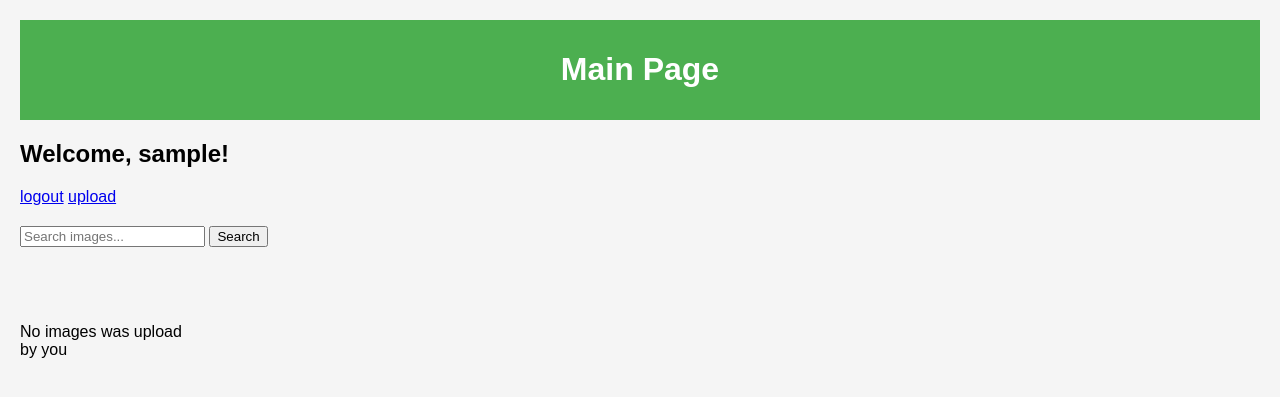
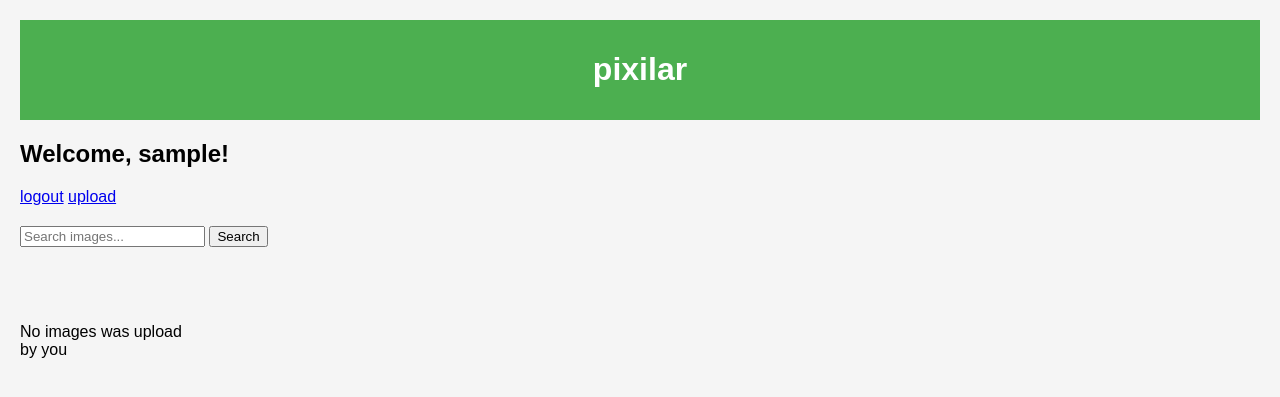
Before and after one commit to Aswin-00/pixilar_v01, a Django app: page / in a window 1280 px wide. Shown: the top 397 px of the page. Run offline with Django 5.2, Linux system fonts and the light colour scheme; the visitor is signed in with stand-in values (Sample User, id 1); data that the repository does not hold is empty; parts of the project's set-up code (start-up, migrations or seed data) failed here and were passed over; some libraries are stand-ins or nearby versions.

Commit message:
aws_update

```diff
--- a/myapp/templates/index.html
+++ b/myapp/templates/index.html
@@ -51,7 +51,7 @@
 </head>
 <body>
     <header>
-        <h1>Main Page</h1>
+        <h1>pixilar</h1>
     </header>
 
     <main>
```
